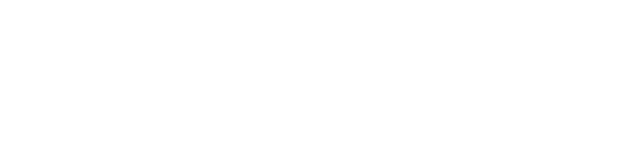
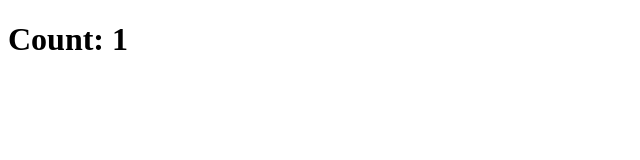
Before and after one commit to wine-fall/simple-react-demo, a website: page public/index.html in a window 1280 px wide. Shown: the whole page, without its empty margins (0-640 px from the left). Drawn offline with nearby package versions, Linux system fonts and the light colour scheme.

Commit message:
feat: change id of root div

```diff
--- a/public/index.html
+++ b/public/index.html
@@ -8,7 +8,7 @@
     <title>Document</title>
 </head>
 <body>
-    <div id="app"></div>
+    <div id="root"></div>
 </body>
 <script src="./didact.js" type="text/babel"></script>
 </html>
```
